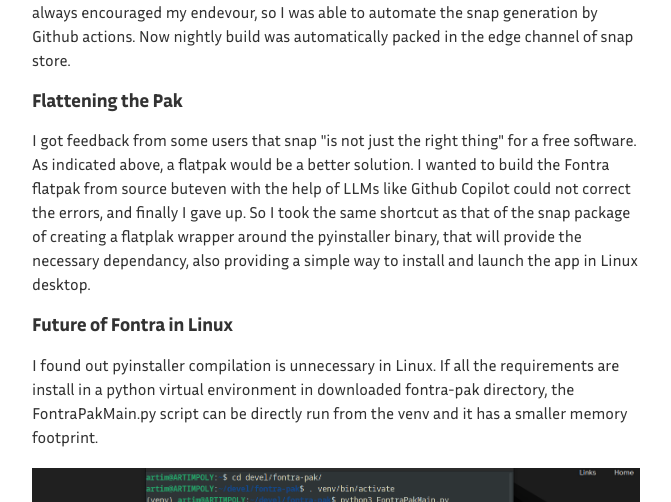
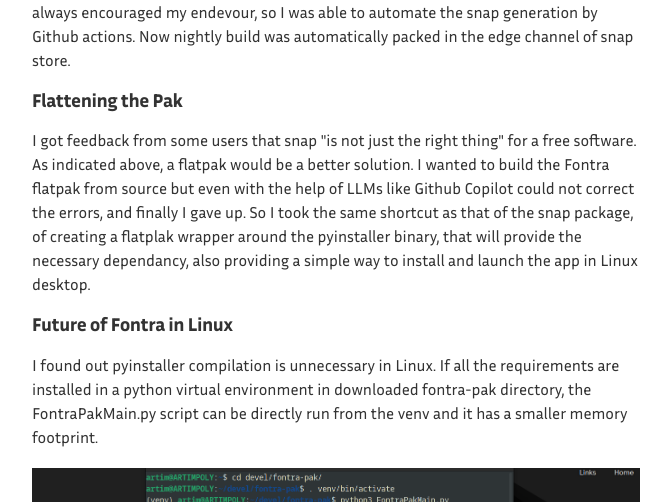
Before and after one commit to fontra/fontra-blog, an Eleventy site: page content/blog/linux-support/linux-support.md in a window 1280 px wide. Shown: the part 6564-7066 px from the top of the page, without its empty margins (304-975 px from the left). Built offline with nearby package versions, Linux system fonts and the light colour scheme; Eleventy itself is replaced by a stand-in of ours; some packages are replaced by stand-ins of ours; files that its build step writes are made by us from their sources; what @zachleat/heading-anchors, eleventy-plugin-youtube-embed, zod-validation-error would draw is missing.

Commit message:
Correct missing space and punctuation

```diff
--- a/content/blog/linux-support/linux-support.md
+++ b/content/blog/linux-support/linux-support.md
@@ -150,11 +150,11 @@ Despite not using Linux themselves, Fontra develeopers, particularly Just van Ro
 
 ### Flattening the Pak
 
-I got feedback from some users that snap "is not just the right thing" for a free software. As indicated above, a flatpak would be a better solution. I wanted to build the Fontra flatpak from source buteven with the help of LLMs like Github Copilot could not correct the errors, and finally I gave up. So I took the same shortcut as that of the snap package of creating a flatplak wrapper around the pyinstaller binary, that will provide the necessary dependancy, also providing a simple way to install and launch the app in Linux desktop.
+I got feedback from some users that snap "is not just the right thing" for a free software. As indicated above, a flatpak would be a better solution. I wanted to build the Fontra flatpak from source but even with the help of LLMs like Github Copilot could not correct the errors, and finally I gave up. So I took the same shortcut as that of the snap package, of creating a flatplak wrapper around the pyinstaller binary, that will provide the necessary dependancy, also providing a simple way to install and launch the app in Linux desktop.
 
 ### Future of Fontra in Linux
 
-I found out pyinstaller compilation is unnecessary in Linux. If all the requirements are install in a python virtual environment in downloaded fontra-pak directory, the FontraPakMain.py script can be directly run from the venv and it has a smaller memory footprint.
+I found out pyinstaller compilation is unnecessary in Linux. If all the requirements are installed in a python virtual environment in downloaded fontra-pak directory, the FontraPakMain.py script can be directly run from the venv and it has a smaller memory footprint.
 
 ![Fontra Pak without pyinstaller](./fontra-pak-direct.png)
 
```
